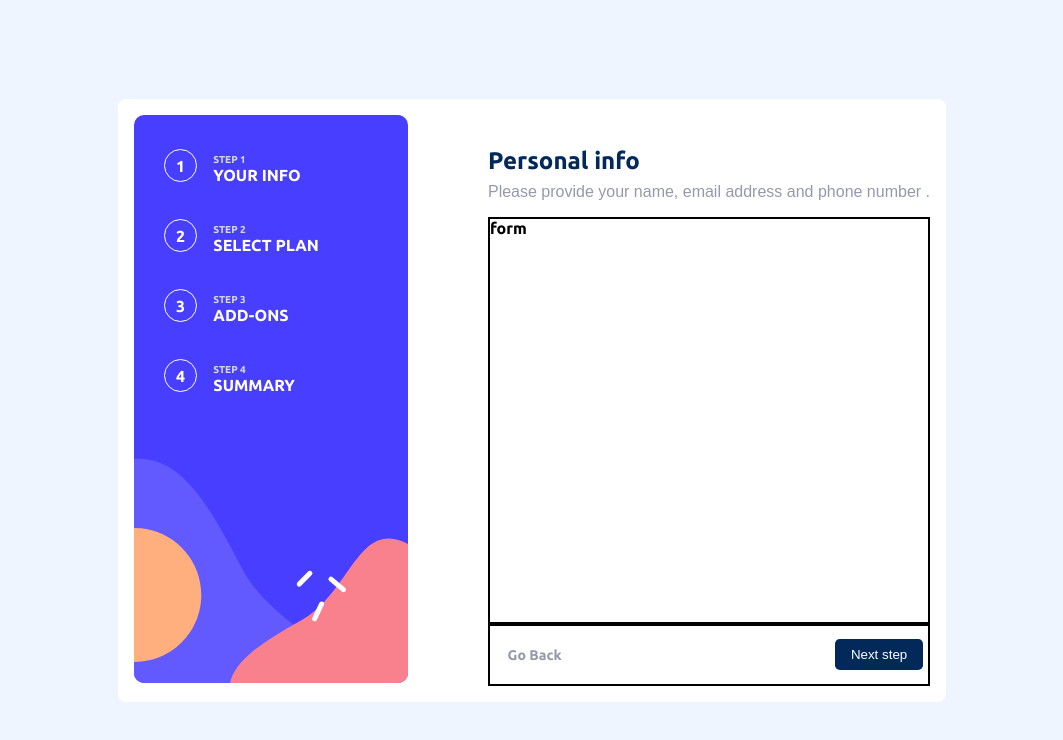
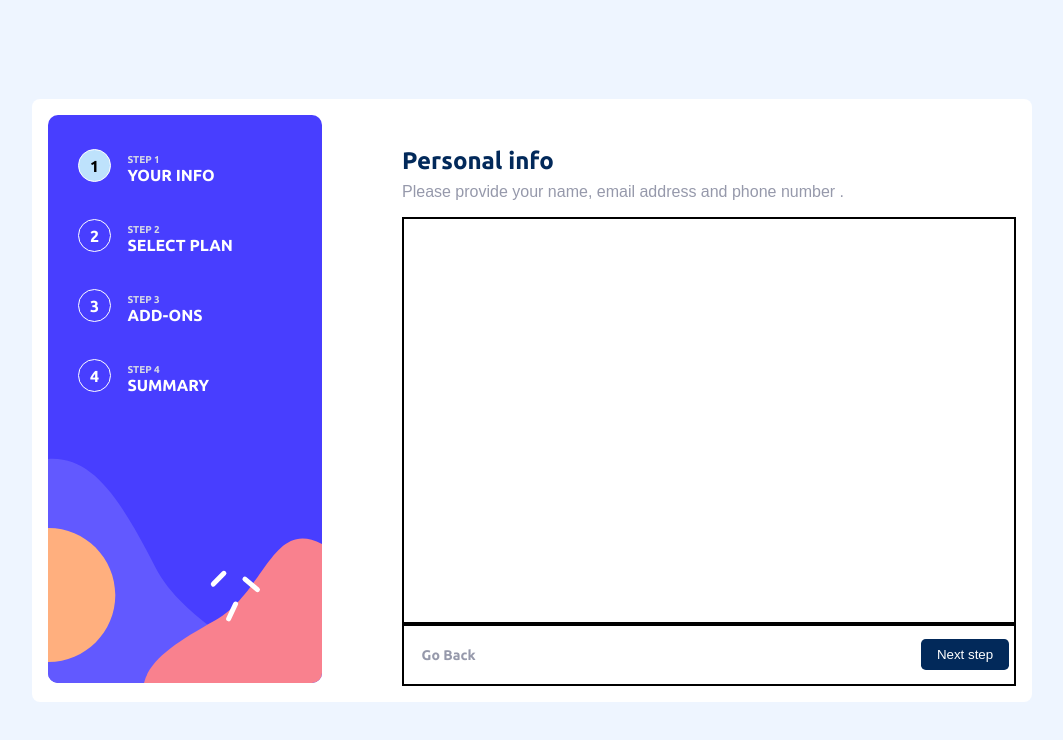
Before and after one commit to kappa20/mutli-step-form, a React (Create React App) app: page / in a window 1280 px wide. Shown: the top 740 px of the page, without its empty margins (108-1171 px from the left). Built offline with nearby package versions, Linux system fonts and the light colour scheme.

Commit message:
dynamic title and ative step

```diff
--- a/src/App.css
+++ b/src/App.css
@@ -26,7 +26,9 @@
   padding: 1rem;
   display: grid;
   grid-template-columns: max-content auto;
- gap: 5rem;
+  gap: 5rem;
+  width: 100%;
+  max-width: 1000px;
 }
 
 aside{
@@ -58,7 +60,7 @@ aside{
   align-items: center;
   padding: 1px;
 }
-.step:hover > .stepNum{
+.active > .stepNum{
   background-color: #bee2fc;
   color:black;
   cursor: pointer;
@@ -117,7 +119,6 @@ section{
 
 main{
   border:2px solid black;
-
 }
 
 #btnsContainer{
--- a/src/App.js
+++ b/src/App.js
@@ -1,32 +1,34 @@
 import "./App.css";
-// import { useState } from "react";
+import { useState } from "react";
 import data from "./steps.json";
 import SideBar from "./Components/Sidebar.js";
 
 export default function App() {
+  const [stepIndex,setStepIndex] = useState(0);
 
   return (
     <div className="app">
+
       <div className="formContainer">
 
-          <SideBar steps={data}/>
+          <SideBar stepIndex={stepIndex}  steps={data}/>
         <section >
             <div id='stepDesc'>
                 <h1 >
-                {data[0].title}
+                {data[stepIndex].title}
                 </h1>
                 <p>
-                  {data[0].description}
+                  {data[stepIndex].description}
                 </p>
             </div>
 
             <main>
-              form
+
             </main>
 
             <div id='btnsContainer'>
-                <button id='goBackBtn'>Go Back</button>
-                <button id='nextBtn'>Next step</button>
+                <button onClick={()=> {if(stepIndex === 0){return}setStepIndex((stepIndex - 1) % 4)}} id='goBackBtn'>Go Back</button>
+                <button onClick={()=> {if(stepIndex === 3){return}setStepIndex((stepIndex + 1) % 4)}} id='nextBtn'>Next step</button>
             </div>
         </section>
       </div>
--- a/src/Components/Sidebar.js
+++ b/src/Components/Sidebar.js
@@ -1,9 +1,10 @@
 
 import Step from "./Step.js";
 
-export default function SideBar({steps}) {
-  const items = steps.map((step) => {
-    return <Step step={step} />;
+export default function SideBar({steps,stepIndex}) {
+  const items = steps.map((step,index) => {
+    let isActive = index === stepIndex;
+    return <Step step={step} isActive={isActive} />;
   });
   return (
     <aside>
--- a/src/Components/Step.js
+++ b/src/Components/Step.js
@@ -1,6 +1,6 @@
-export default function Step({step}){
+export default function Step({step,isActive}){
     return (
-        <li className="step">
+        <li className={isActive ? 'step active' : 'step'}>
         <div className="stepNum"> {step.id} </div>
         <div className="stepInfo">
           <span>step {step.id}</span>
```
